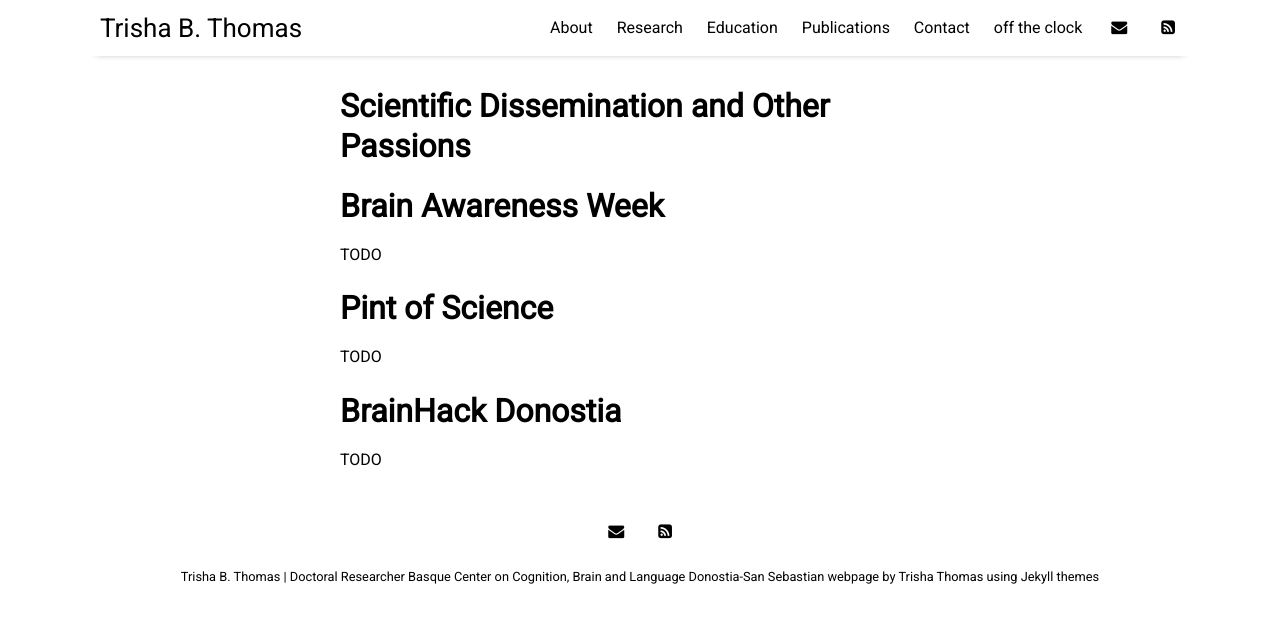
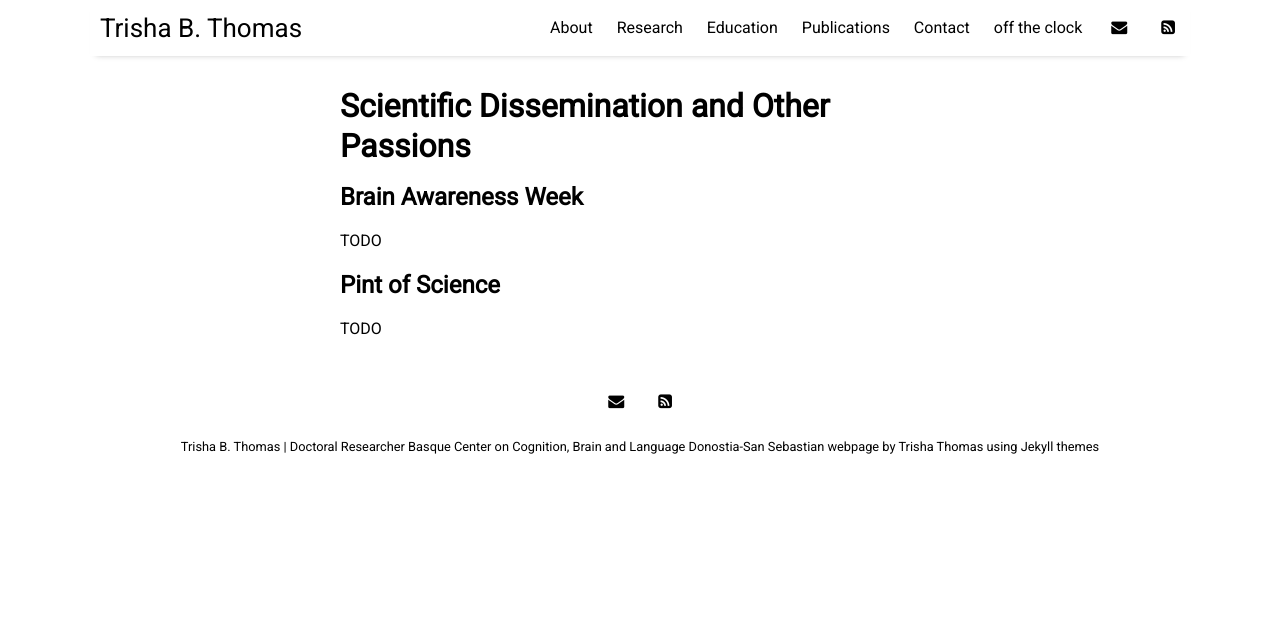
Before and after one commit to tthomas840/tthomas840.github.io, a Jekyll site: the page built from pages/resources.md, in a window 1280 px wide. Shown: the top 623 px of the page. Built offline with Jekyll 4.4.1, drawn with Linux system fonts in a browser that asks for light colours; nearby versions of some CDN libraries.

Commit message:
Update resources.md

```diff
--- a/pages/resources.md
+++ b/pages/resources.md
@@ -5,11 +5,8 @@ title: Scientific Dissemination and Other Passions
 permalink: /resources
 ---
 
-# Brain Awareness Week
+## Brain Awareness Week
 TODO
 
-# Pint of Science
+## Pint of Science
 TODO
-
-# BrainHack Donostia
-TODO
```
